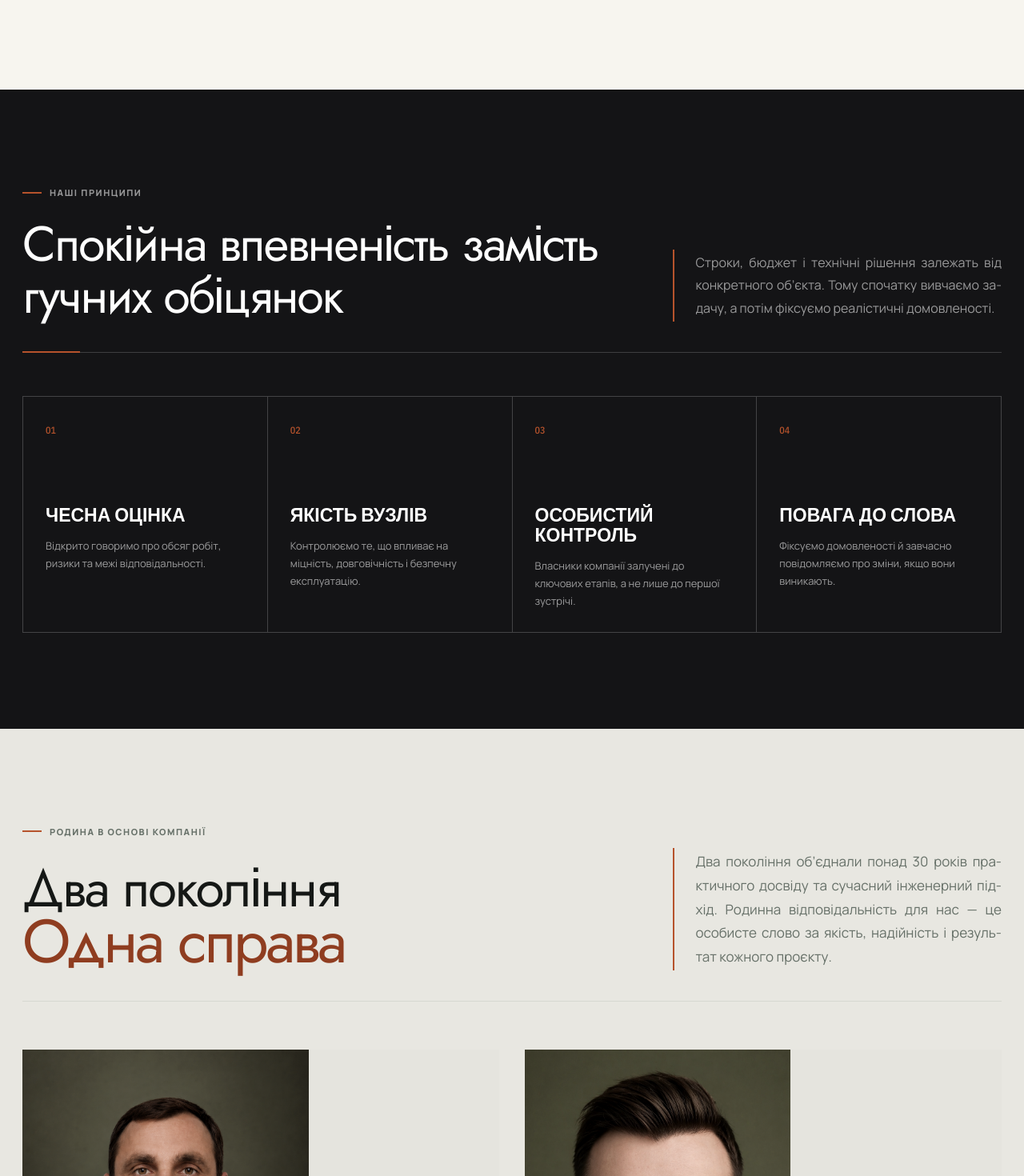
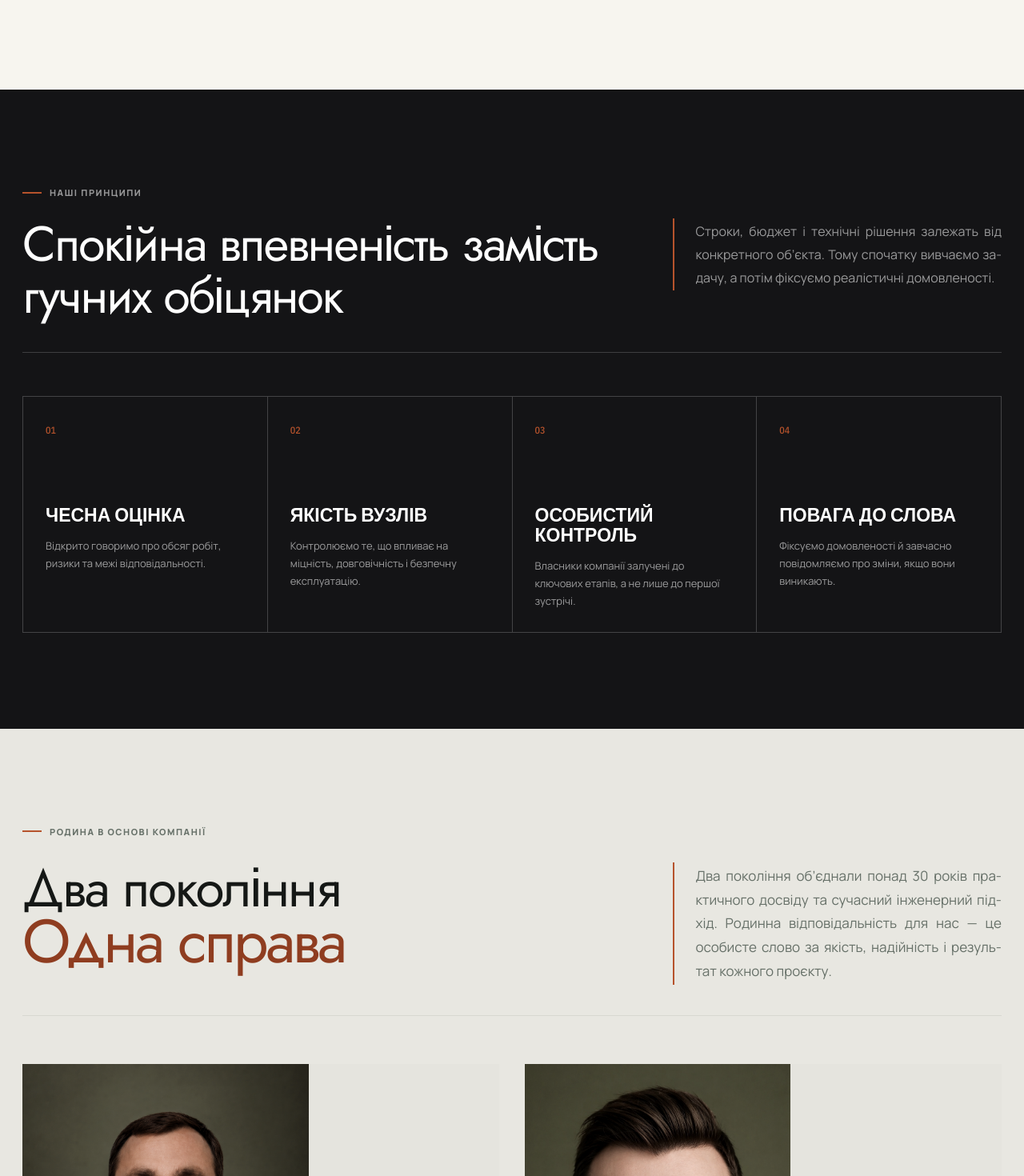
Before and after one commit to leusd100/rubikon-build, a Next.js app: page /pro-nas in a window 1280 px wide. Shown: the part 1528-2998 px from the top of the page at 80% size. Built offline with nearby package versions, Linux system fonts and the light colour scheme.

Commit message:
Refine responsive section heading alignment

```diff
--- a/app/globals.css
+++ b/app/globals.css
@@ -140,12 +140,12 @@ section[id] { scroll-margin-top: 98px; }
 .section-head .eyebrow { align-self: start; }
 .section-head h2, .promise-copy h2, .contact h2 { font-family: var(--font-display), var(--font-manrope), sans-serif; font-size: clamp(44px, 4.8vw, 68px); font-weight: 400; line-height: 1.04; letter-spacing: -.035em; text-transform: none; }
 .section-head > p:last-child { margin: 0; color: var(--muted); font-size: 15px; line-height: 1.75; }
-.section-head-balanced { position: relative; grid-template-columns: minmax(0, 1.22fr) minmax(330px, .68fr); align-items: end; gap: clamp(48px, 6vw, 78px); margin-bottom: 52px; padding-bottom: 38px; border-bottom: 1px solid var(--line); }
-.section-head-balanced::after { content: ''; position: absolute; left: 0; bottom: -1px; width: 72px; height: 2px; background: var(--accent); }
+.section-head-balanced { position: relative; grid-template-columns: minmax(0, 1.22fr) minmax(330px, .68fr); align-items: start; gap: clamp(48px, 6vw, 78px); margin-bottom: 52px; padding-bottom: 38px; border-bottom: 1px solid var(--line); }
+.section-head-balanced::after { display: none; }
 .section-heading-copy { max-width: 820px; }
 .section-heading-copy .eyebrow { margin-bottom: 30px; }
 .section-head-balanced h2 { font-size: clamp(50px, 5.15vw, 76px); line-height: .98; }
-.section-head-balanced > p:last-child { max-width: 470px; padding: 2px 0 2px 26px; border-left: 2px solid var(--accent); font-size: 17px; line-height: 1.75; }
+.section-head-balanced > p:last-child { max-width: 470px; margin-top: 47px; padding: 2px 0 2px 26px; border-left: 2px solid var(--accent); font-size: 17px; line-height: 1.75; }
 .service-list { display: grid; grid-template-columns: repeat(6, 1fr); border-top: 1px solid var(--line); border-left: 1px solid var(--line); }
 .service-card { position: relative; min-height: 290px; grid-column: span 2; padding: 28px; border-right: 1px solid var(--line); border-bottom: 1px solid var(--line); transition: background .25s ease, color .25s ease, transform .25s ease; }
 .service-card:nth-child(4), .service-card:nth-child(5) { grid-column: span 3; }
@@ -161,10 +161,10 @@ section[id] { scroll-margin-top: 98px; }
 .section-link span { color: var(--accent); }
 
 .directions { color: white; background: var(--deep); }
-.directions-head { position: relative; display: grid; grid-template-columns: 1.22fr .68fr; align-items: end; gap: clamp(48px, 6vw, 78px); margin-bottom: 54px; padding-bottom: 38px; border-bottom: 1px solid rgba(255,255,255,.18); }
-.directions-head::after { content: ''; position: absolute; left: 0; bottom: -1px; width: 72px; height: 2px; background: var(--accent); }
+.directions-head { position: relative; display: grid; grid-template-columns: 1.22fr .68fr; align-items: start; gap: clamp(48px, 6vw, 78px); margin-bottom: 54px; padding-bottom: 38px; border-bottom: 1px solid rgba(255,255,255,.18); }
+.directions-head::after { display: none; }
 .directions-head h2 { max-width: 850px; margin: 0; font-family: var(--font-display), var(--font-manrope), sans-serif; font-size: clamp(46px, 5.3vw, 72px); font-weight: 400; line-height: 1.04; letter-spacing: -.035em; }
-.directions-head > p { max-width: 470px; margin: 0; padding: 2px 0 2px 26px; color: rgba(255,255,255,.68); border-left: 2px solid var(--accent); font-size: 16px; line-height: 1.75; }
+.directions-head > p { max-width: 470px; margin: 41px 0 0; padding: 2px 0 2px 26px; color: rgba(255,255,255,.68); border-left: 2px solid var(--accent); font-size: 16px; line-height: 1.75; }
 .direction-grid { display: grid; grid-template-columns: 1.15fr .85fr; grid-template-rows: 360px 360px 330px; gap: 18px; }
 .direction-card { position: relative; min-height: 320px; overflow: hidden; background: #272a30; }
 .direction-card.wide { grid-row: 1 / span 2; }
@@ -290,9 +290,9 @@ section[id] { scroll-margin-top: 98px; }
 .copy-column > p:not(.eyebrow) { margin: 22px 0 0; color: var(--muted); font-size: 15px; line-height: 1.85; }
 .copy-column .lead-copy { margin-top: 32px; color: #444b46; font-size: 18px; line-height: 1.7; }
 .page-heading { margin-bottom: 54px; }
-.split-heading { position: relative; display: grid; grid-template-columns: minmax(0, 1.22fr) minmax(320px, .68fr); align-items: end; gap: clamp(48px, 6vw, 78px); padding-bottom: 38px; border-bottom: 1px solid var(--line); }
-.split-heading::after { content: ''; position: absolute; left: 0; bottom: -1px; width: 72px; height: 2px; background: var(--accent); }
-.split-heading > p { max-width: 470px; margin: 0; padding: 2px 0 2px 26px; color: var(--muted); border-left: 2px solid var(--accent); font-size: 16px; line-height: 1.8; }
+.split-heading { position: relative; display: grid; grid-template-columns: minmax(0, 1.22fr) minmax(320px, .68fr); align-items: start; gap: clamp(48px, 6vw, 78px); padding-bottom: 38px; border-bottom: 1px solid var(--line); }
+.split-heading::after { display: none; }
+.split-heading > p { max-width: 470px; margin: 41px 0 0; padding: 2px 0 2px 26px; color: var(--muted); border-left: 2px solid var(--accent); font-size: 16px; line-height: 1.8; }
 .page-section-dark .split-heading { border-bottom-color: rgba(255,255,255,.18); }
 .page-section-dark .split-heading > p { color: rgba(255,255,255,.57); }
 .detail-grid { display: grid; grid-template-columns: repeat(4, 1fr); border-top: 1px solid rgba(255,255,255,.2); border-left: 1px solid rgba(255,255,255,.2); }
@@ -425,7 +425,7 @@ footer .brand-name small { color: #8e9690; }
   .section-head.section-head-balanced { grid-template-columns: 1fr .7fr; gap: 56px; }
   .section-head.section-head-balanced > p:last-child { grid-column: auto; }
   .directions-head { grid-template-columns: 1fr; gap: 28px; }
-  .directions-head > p { max-width: 650px; }
+  .directions-head > p { max-width: 650px; margin-top: 0; }
   .story-row, .story-row-reverse { grid-template-columns: 1fr; gap: 54px; }
   .story-row-reverse .promise-visual { order: -1; }
   .promise-visual { min-height: 560px; }
@@ -481,8 +481,8 @@ footer .brand-name small { color: #8e9690; }
   .section-head h2, .promise-copy h2 { font-size: 44px; }
   .promise-copy .workflow-heading { font-size: clamp(34px, 9vw, 44px); }
   .team-heading-title > em { font-size: 1.12em; }
-  .section-head-balanced, .directions-head, .split-heading { padding-bottom: 28px; }
-  .section-head-balanced > p:last-child, .directions-head > p, .split-heading > p { padding-left: 20px; }
+  .section-head-balanced, .directions-head, .split-heading { gap: 28px; padding-bottom: 28px; }
+  .section-head-balanced > p:last-child, .directions-head > p, .split-heading > p { margin-top: 0; padding-left: 20px; }
   .service-list { grid-template-columns: 1fr; }
   .service-card, .service-card:nth-child(4), .service-card:nth-child(5) { grid-column: auto; min-height: 250px; }
   .service-card h3 { margin-top: 120px; }
@@ -511,6 +511,7 @@ footer .brand-name small { color: #8e9690; }
   .service-subhero-content > p:last-child { margin-top: 26px; font-size: 15px; }
   .page-section { padding: 82px 0; }
   .page-two-col, .split-heading, .faq-grid, .page-cta-grid { grid-template-columns: 1fr; gap: 44px; }
+  .section-head.section-head-balanced, .directions-head, .page-heading.split-heading { gap: 28px; }
   .reverse-mobile .copy-column { order: 2; }
   .reverse-mobile .page-image { order: 1; }
   .page-image, .page-image-tall { min-height: 430px; }
```
